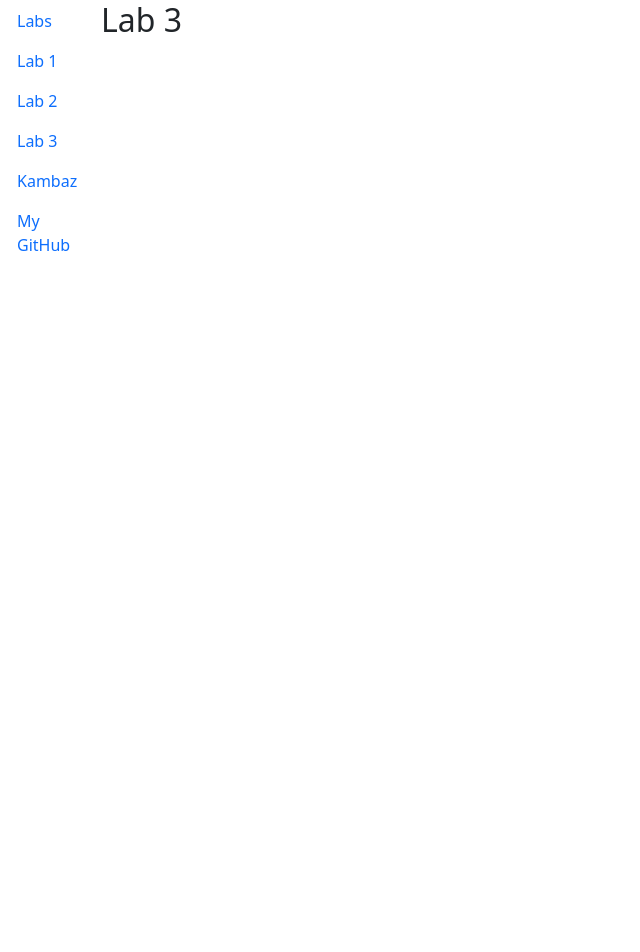
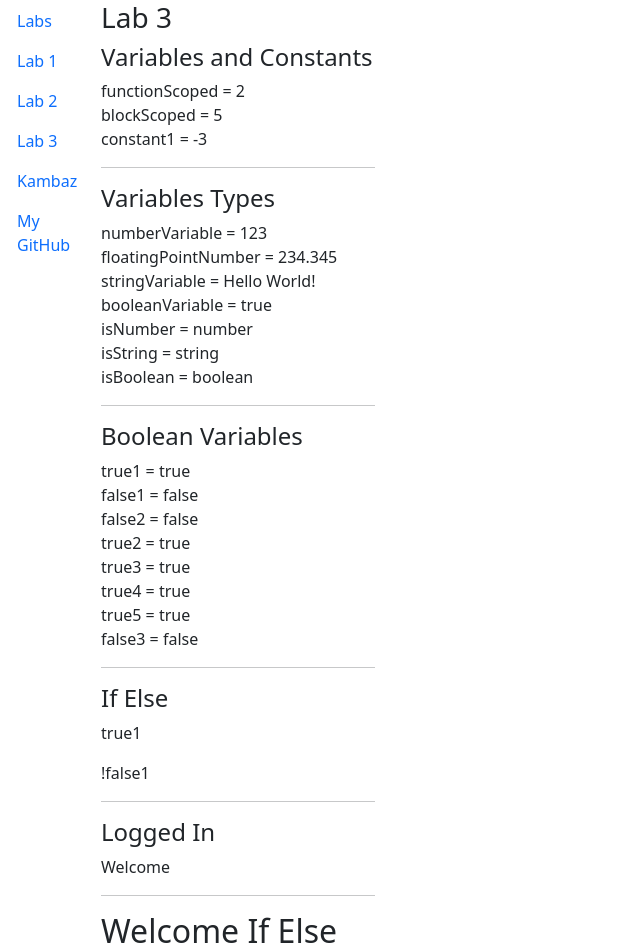
Before and after one commit to beatrizlunala/kambaz-next-js, a Next.js app: page /Labs/Lab3 in a window 1280 px wide. Shown: the top 952 px of the page, without its empty margins (0-640 px from the left). Before the commit the page ends 800 px from the top, so only its background shows below. Built offline with nearby package versions, Linux system fonts and the light colour scheme.

Commit message:
Lab3 up to LegacyFunctions.tsx and added GitHub to Labs

```diff
--- /dev/null
+++ b/app/Labs/Lab3/BooleanVariables.tsx
@@ -0,0 +1,21 @@
+export default function BooleanVariables() {
+  let numberVariable = 123,
+    floatingPointNumber = 234.345;
+  let true1 = true,
+    false1 = false,
+    false2 = true1 && false1;
+  let true2 = true1 || false1,
+    true3 = !false2;
+  let true4 = numberVariable === 123; // always use === not ==
+  let true5 = floatingPointNumber !== 321.432;
+  let false3 = numberVariable < 100;
+  return (
+    <div id="wd-boolean-variables">
+      <h4>Boolean Variables</h4>
+      true1 = {true1 + ""} <br /> false1 = {false1 + ""} <br />
+      false2 = {false2 + ""} <br /> true2 = {true2 + ""} <br />
+      true3 = {true3 + ""} <br /> true4 = {true4 + ""} <br />
+      true5 = {true5 + ""} <br /> false3 = {false3 + ""} <hr />
+    </div>
+  );
+}
--- /dev/null
+++ b/app/Labs/Lab3/ConditionalOutputIfElse.tsx
@@ -0,0 +1,8 @@
+export default function ConditionalOutputIfElse() {
+  const loggedIn = true;
+  if (loggedIn) {
+    return <h2>Welcome If Else</h2>;
+  } else {
+    return <h2>Please login If Else</h2>;
+  }
+}
--- /dev/null
+++ b/app/Labs/Lab3/ConditionalOutputInline.tsx
@@ -0,0 +1,9 @@
+export default function ConditionalOutputInline() {
+  const loggedIn = false;
+  return (
+    <div id="wd-conditional-output-inline">
+      {loggedIn && <h2>Welcome Inline</h2>}
+      {!loggedIn && <h2>Please login Inline</h2>}
+    </div>
+  );
+}
--- /dev/null
+++ b/app/Labs/Lab3/IfElse.tsx
@@ -0,0 +1,11 @@
+export default function IfElse() {
+  let true1 = true,
+    false1 = false;
+  return (
+    <div id="wd-if-else">
+      <h4>If Else</h4>
+      {true1 && <p>true1</p>}
+      {!false1 ? <p>!false1</p> : <p>false1</p>} <hr />
+    </div>
+  );
+}
--- /dev/null
+++ b/app/Labs/Lab3/LegacyFunctions.tsx
@@ -0,0 +1,14 @@
+function add(a: number, b: number) {
+  return a + b;
+}
+export default function LegacyFunctions() {
+  const twoPlusFour = add(2, 4);
+  console.log(twoPlusFour);
+  return (
+    <div id="wd-legacy-functions">
+      <h4>Functions</h4> <h5>Legacy ES5 functions</h5>
+      twoPlusFour = {twoPlusFour} <br />
+      add(2, 4) = {add(2, 4)} <hr />
+    </div>
+  );
+}
--- /dev/null
+++ b/app/Labs/Lab3/TernaryOperator.tsx
@@ -0,0 +1,9 @@
+export default function TernaryOperator() {
+  let loggedIn = true;
+  return (
+    <div id="wd-ternary-operator">
+      <h4>Logged In</h4>
+      {loggedIn ? <p>Welcome</p> : <p>Please login</p>} <hr />
+    </div>
+  );
+}
--- /dev/null
+++ b/app/Labs/Lab3/VariableTypes.tsx
@@ -0,0 +1,28 @@
+export default function VariableTypes() {
+  let numberVariable = 123;
+  let floatingPointNumber = 234.345;
+  let stringVariable = "Hello World!";
+  let booleanVariable = true;
+  let isNumber = typeof numberVariable;
+  let isString = typeof stringVariable;
+  let isBoolean = typeof booleanVariable;
+  return (
+    <div id="wd-variable-types">
+      <h4>Variables Types</h4>
+      numberVariable = {numberVariable}
+      <br />
+      floatingPointNumber = {floatingPointNumber}
+      <br />
+      stringVariable = {stringVariable}
+      <br />
+      booleanVariable = {booleanVariable + ""}
+      <br />
+      isNumber = {isNumber}
+      <br />
+      isString = {isString}
+      <br />
+      isBoolean = {isBoolean}
+      <hr />
+    </div>
+  );
+}
--- /dev/null
+++ b/app/Labs/Lab3/VariablesAndConstants.tsx
@@ -0,0 +1,16 @@
+export default function VariablesAndConstants() {
+  var functionScoped = 2;
+  let blockScoped = 5;
+  const constant1 = functionScoped - blockScoped;
+  return (
+    <div id="wd-variables-and-constants">
+      <h4>Variables and Constants</h4>
+      functionScoped = {functionScoped}
+      <br />
+      blockScoped = {blockScoped}
+      <br />
+      constant1 = {constant1}
+      <hr />
+    </div>
+  );
+}
--- a/app/Labs/Lab3/page.tsx
+++ b/app/Labs/Lab3/page.tsx
@@ -1,7 +1,27 @@
+import VariablesAndConstants from "./VariablesAndConstants";
+import VariableTypes from "./VariableTypes";
+import BooleanVariables from "./BooleanVariables";
+import IfElse from "./IfElse";
+import TernaryOperator from "./TernaryOperator";
+import ConditionalOutputIfElse from "./ConditionalOutputIfElse";
+import ConditionalOutputInline from "./ConditionalOutputInline";
+
+import LegacyFunctions from "./LegacyFunctions";
+
 function Lab3() {
   return (
     <div>
-      <h2>Lab 3</h2>
+      <h3>Lab 3</h3>
+      <VariablesAndConstants />
+      <VariableTypes />
+      <BooleanVariables />
+      <IfElse />
+      <TernaryOperator />
+      <ConditionalOutputIfElse />
+      <ConditionalOutputInline />
+
+      <h4>Function Exercises</h4>
+      <LegacyFunctions />
     </div>
   );
 }
--- a/app/Labs/page.tsx
+++ b/app/Labs/page.tsx
@@ -4,6 +4,9 @@ export default function Labs() {
     <div id="wd-labs">
       <h1>Bea Luna</h1>
       <h2>Section 01</h2>
+      <h2>
+        <a href="https://github.com/beatrizlunala/kambaz-next-js">Github</a>
+      </h2>
       <h1>Labs</h1>
       <ul>
         <li>
```
